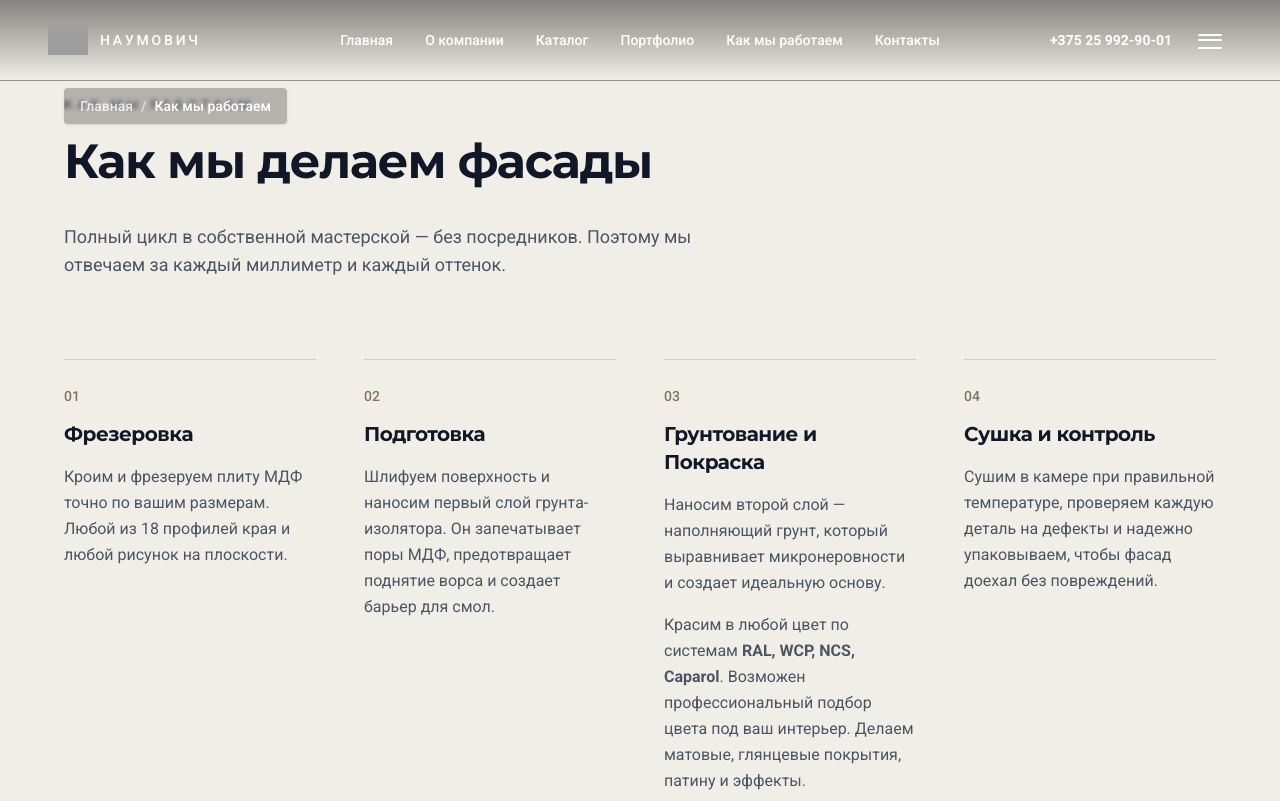
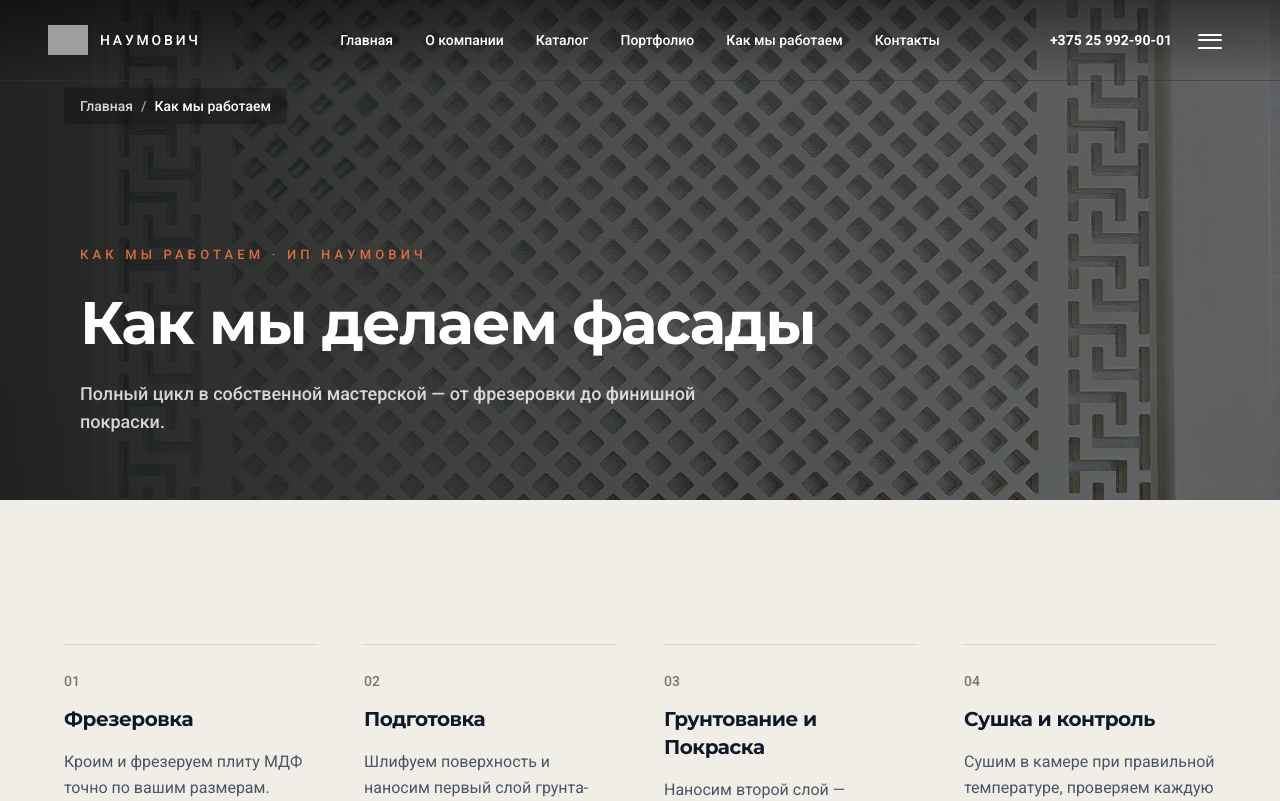
Before and after one commit to IljaBelousow/naumovich-site, a Next.js app: page /production in a window 1280 px wide. Shown: the top 801 px of the page. Built offline with nearby package versions, Linux system fonts and the light colour scheme; grey boxes are pictures that could not be loaded.

Commit message:
Add photographic hero to page intro

```diff
--- a/src/app/production/page.tsx
+++ b/src/app/production/page.tsx
@@ -1,4 +1,5 @@
 import Link from "next/link";
+import Image from "next/image";
 
 export const metadata = {
   title: "Производство — ИП Наумович",
@@ -42,16 +43,16 @@ const steps = [
 export default function ProductionPage() {
   return (
     <main className="w-full bg-[#F1EEE7]">
-      <div className="w-full px-5 py-16 sm:px-8 sm:py-24 lg:px-12 xl:px-16">
-        <p className="text-xs font-medium uppercase tracking-[0.35em] text-gray-500">
-          Как мы работаем
-        </p>
-        <h1 className="mt-4 max-w-3xl text-4xl font-light leading-tight tracking-tight text-gray-900 sm:text-5xl">
-          Как мы делаем фасады
-        </h1>
-        <p className="mt-8 max-w-2xl text-lg font-normal text-gray-600">
-          Полный цикл в собственной мастерской — без посредников. Поэтому мы отвечаем за каждый миллиметр и каждый оттенок.
-        </p>
+      <section className="relative isolate flex min-h-[420px] items-end overflow-hidden bg-[#202322] text-white sm:min-h-[500px]">
+        <Image src="/images/hero/hero-main.jpg" alt="Производство фасадов из МДФ" fill priority sizes="100vw" className="object-cover object-center opacity-45" />
+        <div className="absolute inset-0 bg-gradient-to-r from-[#141716]/85 via-[#141716]/45 to-[#141716]/20" />
+        <div className="relative mx-auto w-full max-w-[1500px] px-6 pb-12 pt-32 sm:px-12 sm:pb-16 lg:px-20">
+          <p className="mb-5 text-xs font-medium uppercase tracking-[0.32em] text-[#E16A3A]">Как мы работаем · ИП Наумович</p>
+          <h1 className="max-w-4xl text-4xl font-bold leading-tight tracking-tight sm:text-6xl">Как мы делаем фасады</h1>
+          <p className="mt-5 max-w-2xl text-base leading-7 text-white/80 sm:text-lg">Полный цикл в собственной мастерской — от фрезеровки до финишной покраски.</p>
+        </div>
+      </section>
+      <div className="w-full px-5 py-12 sm:px-8 sm:py-16 lg:px-12 xl:px-16">
 
         <div className="mt-20 grid grid-cols-1 gap-12 sm:grid-cols-2 lg:grid-cols-4">
           {steps.map((step) => (
```
